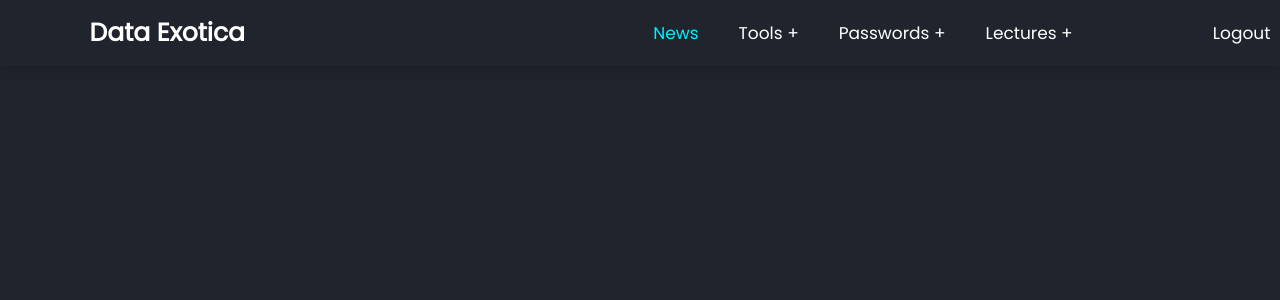
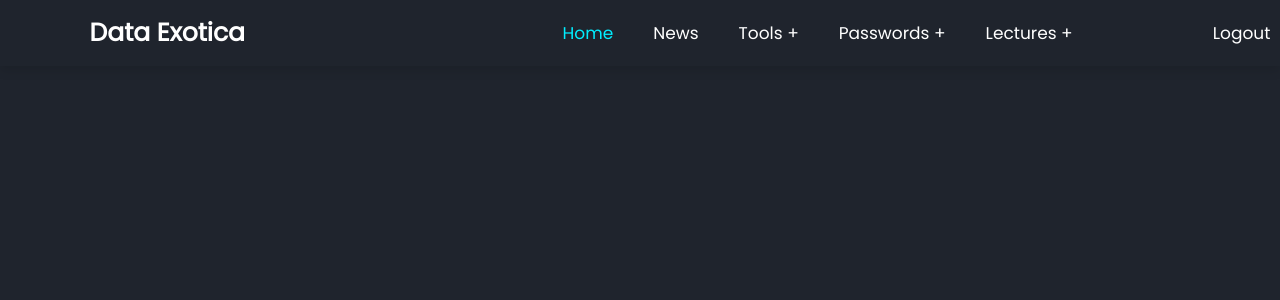
Before and after one commit to AleksandarHaralampiev/DataExotica, a Flask app: template templates/example.html in a window 1280 px wide. Shown: the top 300 px of the page. Run offline with Flask 3, Linux system fonts and the light colour scheme; the template is opened without the code that fills it, so the values that code supplies are empty; some libraries are stand-ins or nearby versions.

Commit message:
loged in home navbar

```diff
--- a/templates/example.html
+++ b/templates/example.html
@@ -30,7 +30,8 @@
 
             <nav class="navbar">
                 <ul>
-                    <li><a href="#" class="active">News</a></li>
+                    <li><a href="#" class="active">Home</a></li>
+                    <li><a href="#portfolio">News</a></li>
                     <li><a href="#">Tools + </a>
                         <ul class="drpdwn">
                             <li><a href="{{url_for('link_checker')}}">Link Checker</a></li>
```
